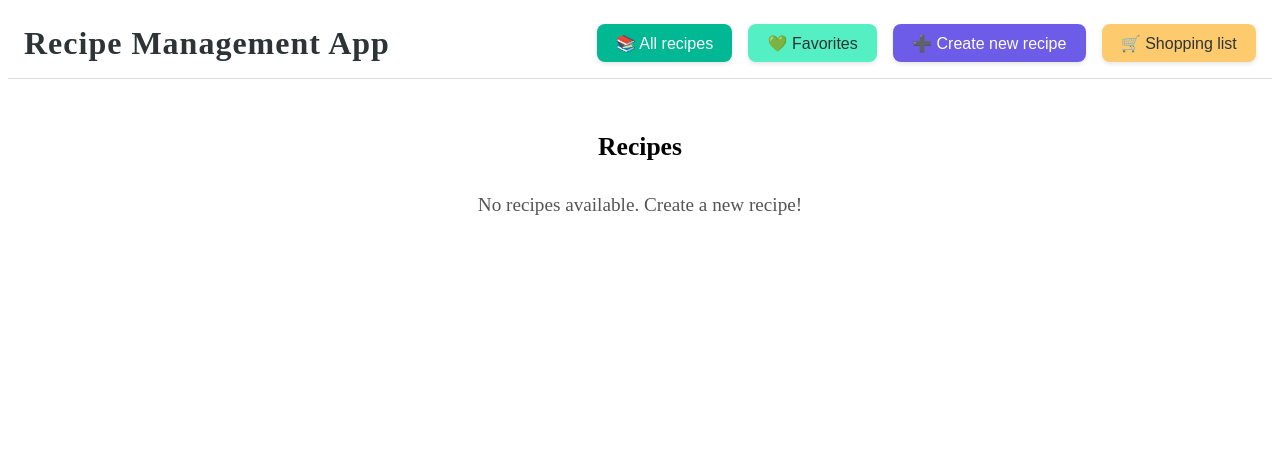
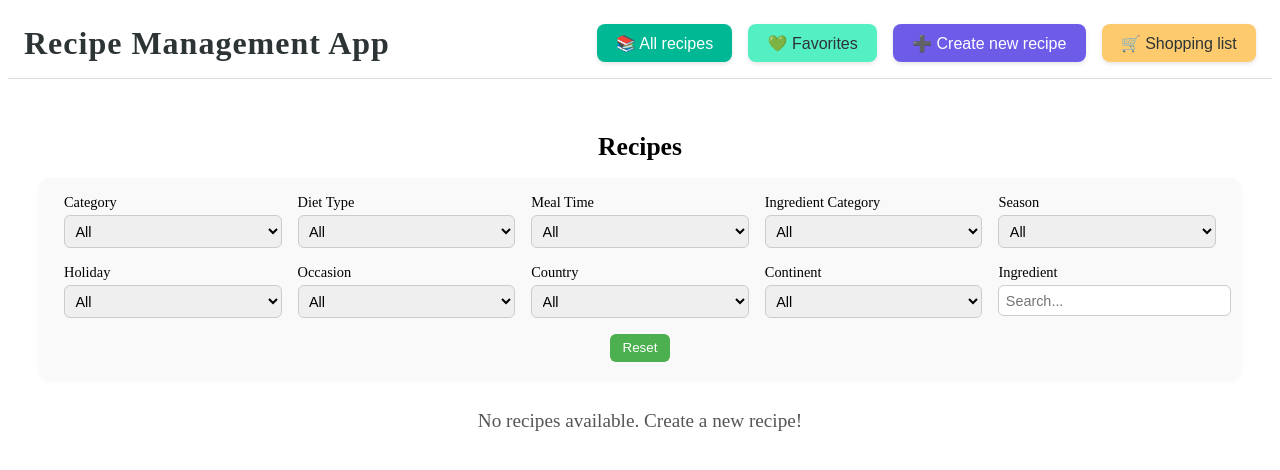
Before and after one commit to maitevargas9/recipe-management-app, an Angular app: page / in a window 1280 px wide. Shown: the top 470 px of the page. Built offline with nearby package versions, Linux system fonts and the light colour scheme.

Commit message:
Filter to recipe list added.

```diff
--- a/src/app/components/recipe-list/recipe-list.component.html
+++ b/src/app/components/recipe-list/recipe-list.component.html
@@ -1,7 +1,90 @@
 <div class="recipe-list">
   <h2>Recipes</h2>
 
-  <div *ngIf="(recipes$ | async) as recipes">
+  <div class="filter-panel" [formGroup]="filterForm">
+    <div class="filter-grid">
+      <div>
+        <label>Category</label>
+        <select formControlName="category">
+          <option value="">All</option>
+          <option *ngFor="let c of categories" [value]="c">{{ c }}</option>
+        </select>
+      </div>
+
+      <div>
+        <label>Diet Type</label>
+        <select formControlName="dietType">
+          <option value="">All</option>
+          <option *ngFor="let d of dietTypes" [value]="d">{{ d }}</option>
+        </select>
+      </div>
+
+      <div>
+        <label>Meal Time</label>
+        <select formControlName="mealTime">
+          <option value="">All</option>
+          <option *ngFor="let m of mealTimes" [value]="m">{{ m }}</option>
+        </select>
+      </div>
+
+      <div>
+        <label>Ingredient Category</label>
+        <select formControlName="ingredientCategory">
+          <option value="">All</option>
+          <option *ngFor="let ic of ingredientCategories" [value]="ic">{{ ic }}</option>
+        </select>
+      </div>
+
+      <div>
+        <label>Season</label>
+        <select formControlName="season">
+          <option value="">All</option>
+          <option *ngFor="let s of seasons" [value]="s">{{ s }}</option>
+        </select>
+      </div>
+
+      <div>
+        <label>Holiday</label>
+        <select formControlName="holiday">
+          <option value="">All</option>
+          <option *ngFor="let h of holidays" [value]="h">{{ h }}</option>
+        </select>
+      </div>
+
+      <div>
+        <label>Occasion</label>
+        <select formControlName="occasion">
+          <option value="">All</option>
+          <option *ngFor="let o of occasions" [value]="o">{{ o }}</option>
+        </select>
+      </div>
+
+      <div>
+        <label>Country</label>
+        <select formControlName="country">
+          <option value="">All</option>
+          <option *ngFor="let c of countries" [value]="c">{{ c }}</option>
+        </select>
+      </div>
+
+      <div>
+        <label>Continent</label>
+        <select formControlName="continent">
+          <option value="">All</option>
+          <option *ngFor="let co of continents" [value]="co">{{ co }}</option>
+        </select>
+      </div>
+
+      <div>
+        <label>Ingredient</label>
+        <input type="text" formControlName="ingredient" placeholder="Search..." />
+      </div>
+    </div>
+
+    <button type="button" (click)="resetFilters()">Reset</button>
+  </div>
+
+  <div *ngIf="(filteredRecipes$ | async) as recipes">
     <div *ngIf="recipes.length > 0; else noRecipes">
       <div class="grid">
         <app-recipe-card *ngFor="let recipe of recipes" [recipe]="recipe" (edit)="editRecipe($event)"
--- a/src/app/components/recipe-list/recipe-list.component.scss
+++ b/src/app/components/recipe-list/recipe-list.component.scss
@@ -20,4 +20,55 @@
     color: #555;
     margin-top: 2rem;
   }
+
+  .filter-panel {
+    background: #f9f9f9;
+    padding: 1rem 1.5rem;
+    border-radius: 10px;
+    margin-bottom: 1.5rem;
+    box-shadow: 0 2px 6px rgba(0, 0, 0, 0.05);
+
+    .filter-grid {
+      display: grid;
+      grid-template-columns: repeat(auto-fit, minmax(180px, 1fr));
+      gap: 1rem;
+
+      label {
+        display: block;
+        font-size: 0.9rem;
+        font-weight: 500;
+        margin-bottom: 0.25rem;
+      }
+
+      select,
+      input {
+        width: 100%;
+        padding: 0.4rem;
+        border: 1px solid #ccc;
+        border-radius: 6px;
+        font-size: 0.9rem;
+
+        &:focus {
+          border-color: #4caf50;
+        }
+      }
+    }
+
+    button {
+      margin-top: 1rem;
+      display: block;
+      margin-inline: auto;
+      background: #4caf50;
+      color: white;
+      border: none;
+      border-radius: 6px;
+      padding: 0.4rem 0.8rem;
+      cursor: pointer;
+      transition: 0.2s;
+
+      &:hover {
+        background: #45a049;
+      }
+    }
+  }
 }
--- a/src/app/components/recipe-list/recipe-list.component.ts
+++ b/src/app/components/recipe-list/recipe-list.component.ts
@@ -1,24 +1,40 @@
 import { Component, OnInit } from '@angular/core';
 import { CommonModule } from '@angular/common';
 import { Router } from '@angular/router';
-import { Observable } from 'rxjs';
+import { Observable, combineLatest, map, startWith } from 'rxjs';
+import { FormBuilder, FormGroup, ReactiveFormsModule } from '@angular/forms';
 import { RecipeService } from '../../services/recipe.service';
 import { ShoppingListService } from '../../services/shopping-list.service';
-import { Recipe } from '../../models/recipe';
-import { Ingredient } from '../../models/ingredient';
+import { Recipe, Category, DietType, MealTime } from '../../models/recipe';
+import { Ingredient, IngredientCategory } from '../../models/ingredient';
+import { Season, Holiday, Occasion } from '../../models/context';
+import { Country, Continent } from '../../models/geo';
 import { RecipeCardComponent } from '../recipe-card/recipe-card.component';
 
 @Component({
   selector: 'app-recipe-list',
   standalone: true,
-  imports: [CommonModule, RecipeCardComponent],
+  imports: [CommonModule, ReactiveFormsModule, RecipeCardComponent],
   templateUrl: './recipe-list.component.html',
   styleUrls: ['./recipe-list.component.scss'],
 })
 export class RecipeListComponent implements OnInit {
   recipes$!: Observable<Recipe[]>;
+  filteredRecipes$!: Observable<Recipe[]>;
+  filterForm!: FormGroup;
+
+  categories = Object.values(Category);
+  dietTypes = Object.values(DietType);
+  mealTimes = Object.values(MealTime);
+  ingredientCategories = Object.values(IngredientCategory);
+  seasons = Object.values(Season);
+  holidays = Object.values(Holiday);
+  occasions = Object.values(Occasion);
+  countries = Object.values(Country);
+  continents = Object.values(Continent);
 
   constructor(
+    private fb: FormBuilder,
     private recipeService: RecipeService,
     private shoppingListService: ShoppingListService,
     private router: Router
@@ -26,6 +42,75 @@ export class RecipeListComponent implements OnInit {
 
   ngOnInit(): void {
     this.recipes$ = this.recipeService.getAll();
+
+    this.filterForm = this.fb.group({
+      category: [''],
+      dietType: [''],
+      mealTime: [''],
+      ingredientCategory: [''],
+      season: [''],
+      holiday: [''],
+      occasion: [''],
+      country: [''],
+      continent: [''],
+      ingredient: [''],
+    });
+
+    this.filteredRecipes$ = combineLatest([
+      this.recipes$,
+      this.filterForm.valueChanges.pipe(startWith(this.filterForm.value)),
+    ]).pipe(map(([recipes, filters]) => this.applyFilters(recipes, filters)));
+  }
+
+  private applyFilters(recipes: Recipe[], filters: any): Recipe[] {
+    const {
+      category,
+      dietType,
+      mealTime,
+      ingredientCategory,
+      season,
+      holiday,
+      occasion,
+      country,
+      continent,
+      ingredient,
+    } = filters;
+
+    return recipes.filter((r) => {
+      const matchesCategory = !category || r.categories.includes(category);
+      const matchesDiet = !dietType || r.dietTypes.includes(dietType);
+      const matchesMealTime = !mealTime || r.mealTimes.includes(mealTime);
+      const matchesIngredientCategory =
+        !ingredientCategory ||
+        this.ingredientCategories.includes(ingredientCategory);
+      const matchesSeason = !season || r.seasons?.includes(season);
+      const matchesHoliday = !holiday || r.holidays?.includes(holiday);
+      const matchesOccasion = !occasion || r.occasions?.includes(occasion);
+      const matchesCountry = !country || r.countries?.includes(country);
+      const matchesContinent = !continent || r.continents?.includes(continent);
+      const matchesIngredient =
+        !ingredient ||
+        r.ingredients.some((i) =>
+          i.name.toLowerCase().includes(ingredient.toLowerCase())
+        );
+
+      return (
+        matchesCategory &&
+        matchesDiet &&
+        matchesMealTime &&
+        matchesIngredientCategory &&
+        matchesSeason &&
+        matchesHoliday &&
+        matchesOccasion &&
+        matchesCountry &&
+        matchesContinent &&
+        matchesIngredient
+      );
+    });
+  }
+
+  resetFilters() {
+    this.filterForm.reset();
   }
 
   toggleFavorite(recipe: Recipe) {
```
